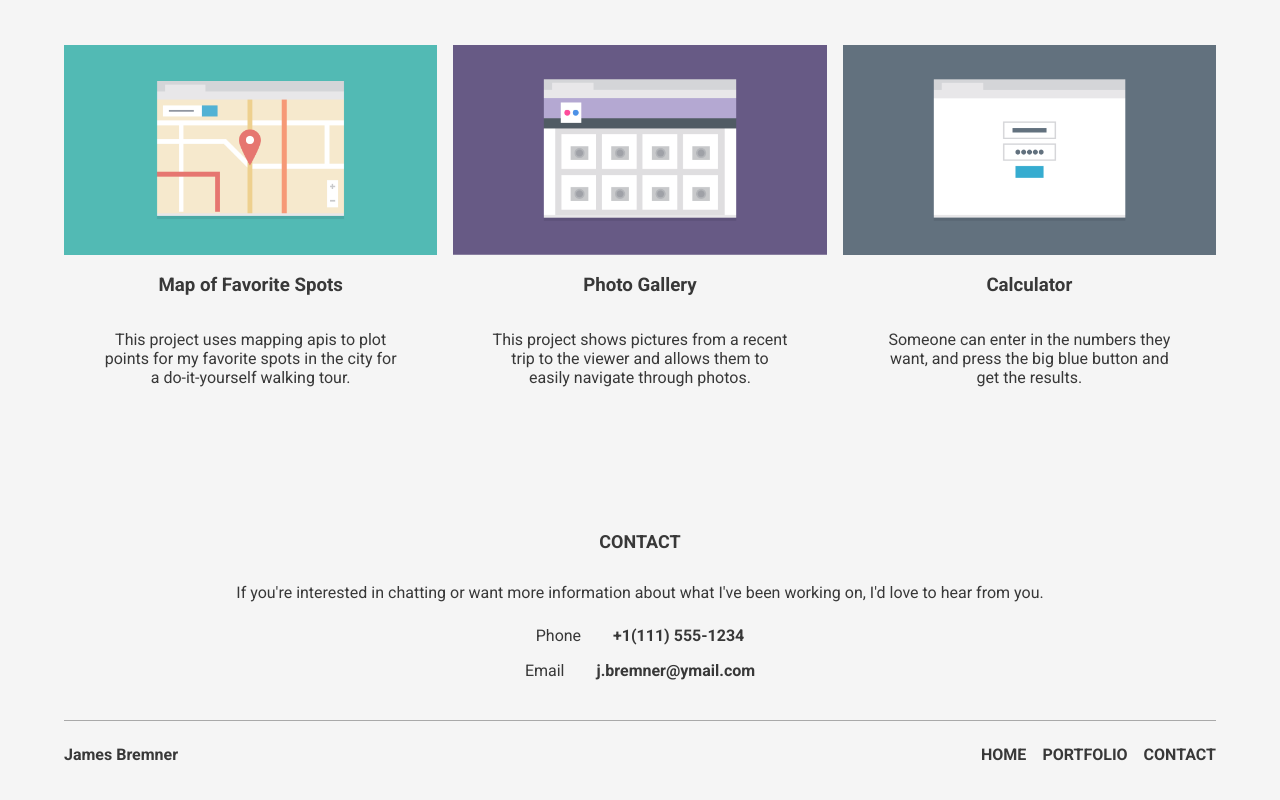
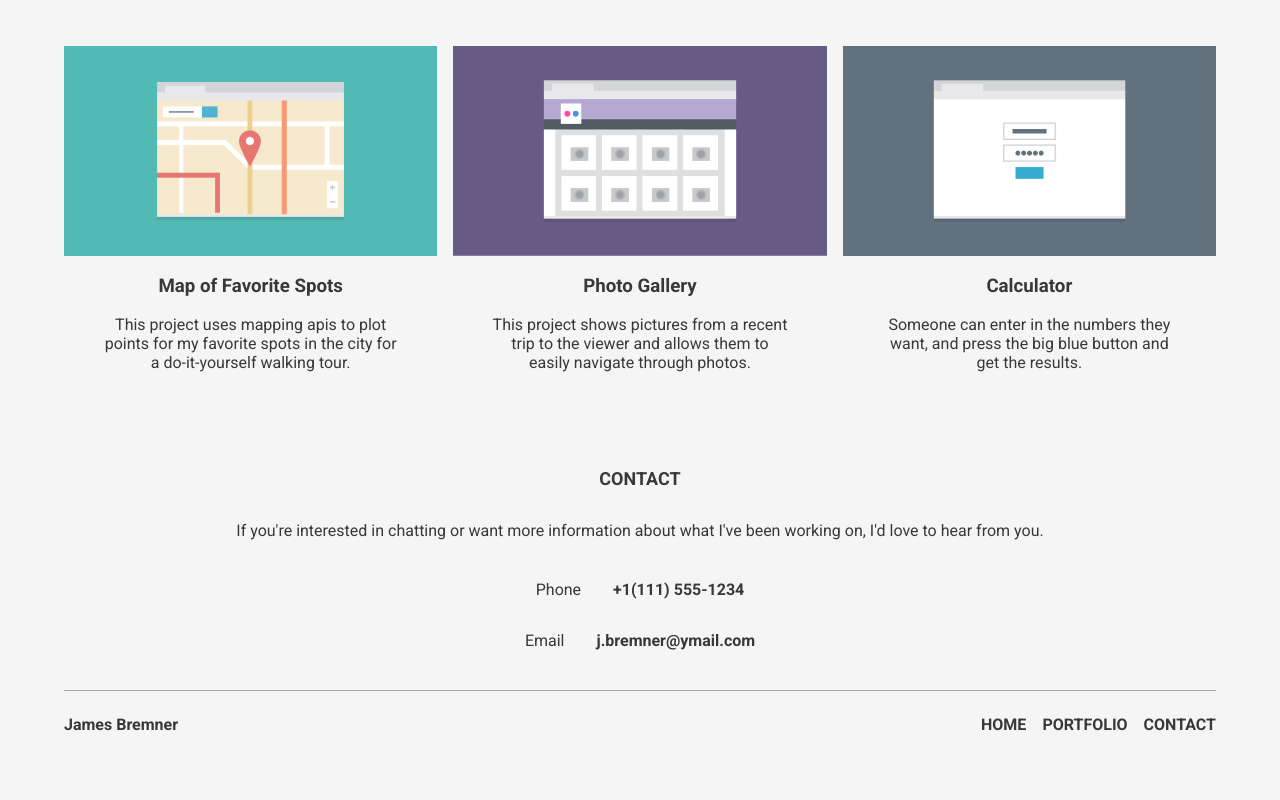
Before and after one commit to jamesbdev/tech-degree-unit-2, a plain HTML site: page index.html in a window 1280 px wide. Shown: the part 1036-1836 px from the top of the page. Drawn offline with Linux system fonts and the light colour scheme.

Commit message:
Adjust spacing mobile

```diff
--- a/styles/style.css
+++ b/styles/style.css
@@ -4,7 +4,7 @@ body {
   font-size: 16px;
   background-color: #F5F5F5;
   margin: 0;
-  padding: 0.5rem;
+  padding: 0.8rem;
 }
 
 h1 {
@@ -16,11 +16,16 @@ h1, h2 {
     text-align: center;
 }
 
+h3 {
+    font-weight: 700;
+}
+
 h2 {
     text-transform: uppercase;
     font-size: 18px;
     font-weight: 700;
-    margin-top: 2rem;
+    margin-top: 3rem;
+    margin-bottom: 3rem;
 }
 
 header nav ul {
@@ -79,12 +84,14 @@ section img {
   flex-direction: column;
   justify-content: center;
   align-items: center;
-  width: 90%;
+  width: 100%;
   margin: 0 auto 2rem;
 }
 
 .portfolio-section p {
     text-align: center;
+    margin-top: 0;
+    margin-bottom: 0;
 }
 
 .contact .flex-container {
@@ -98,19 +105,24 @@ section img {
     background-color: #F5F5F5;
     display: flex;
     flex-direction: column;
-    margin-top: 2rem;
+    margin-top: 4rem;
     justify-content: center;
     align-items: center;
+    gap: 1rem;
 }
 
 .contact p {
     text-align: center;
-    /* width: 70%; */
 }
 
 .contact a {
     font-weight: bold;
 
+}
+
+.contact h2 {
+    margin-bottom: 0;
+    margin-top: 0;
 }
 
 .contact h4 {
```
